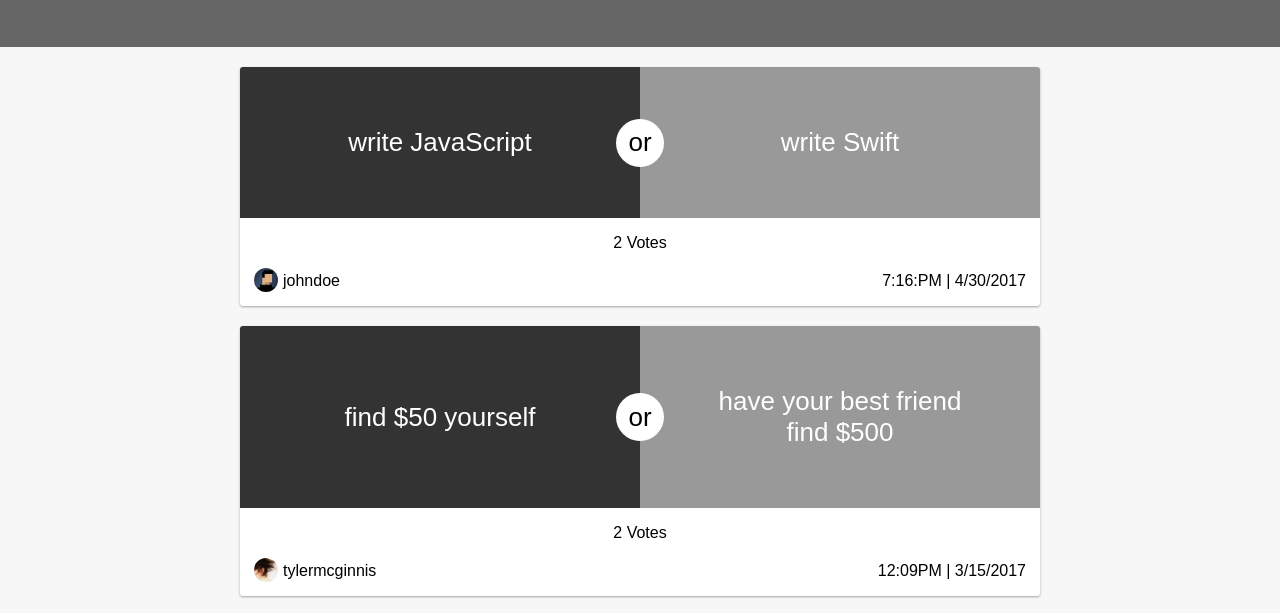
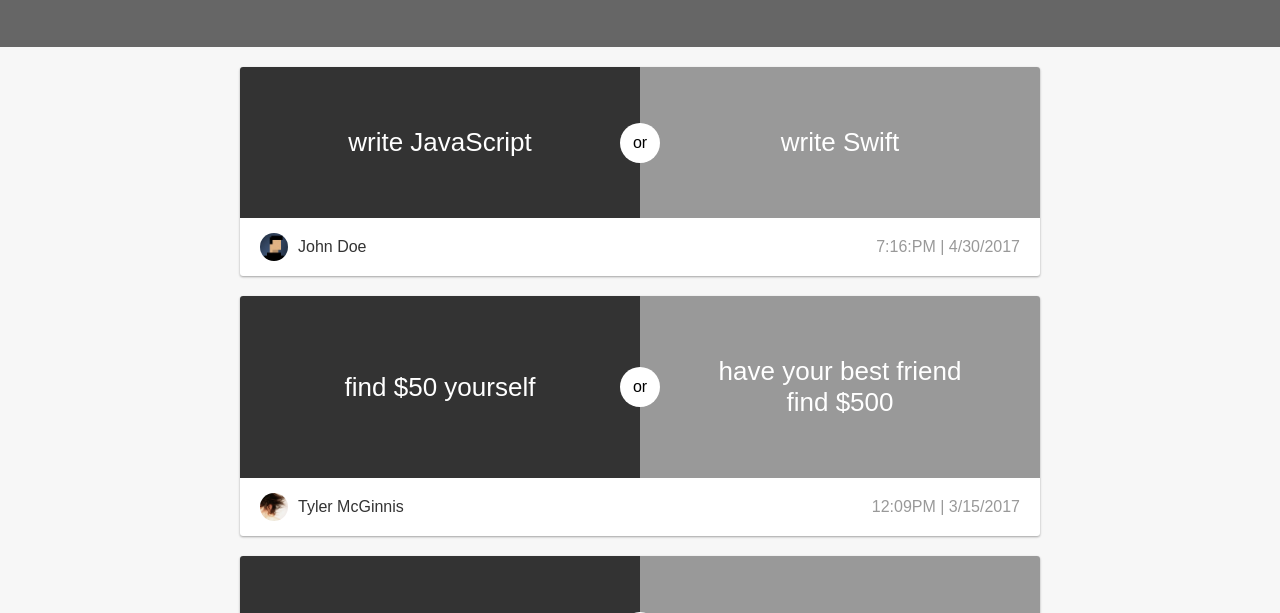
Before and after one commit to kirklikecaptain/would-you-rather-project, a React app: page / in a window 1280 px wide. Shown: the part 148-761 px from the top of the page. Built offline with nearby package versions, Linux system fonts and the light colour scheme.

Commit message:
added pollpage and newpoll components

```diff
--- a/src/api/_DATA.js
+++ b/src/api/_DATA.js
@@ -2,7 +2,7 @@
   sarahedo: {
     id: 'sarahedo',
     name: 'Sarah Edo',
-    avatarURL: './avatars/sara.png',
+    avatarURL: '/avatars/sara.png',
     answers: {
       "8xf0y6ziyjabvozdd253nd": 'optionOne',
       "6ni6ok3ym7mf1p33lnez": 'optionOne',
@@ -14,7 +14,7 @@
   tylermcginnis: {
     id: 'tylermcginnis',
     name: 'Tyler McGinnis',
-    avatarURL: './avatars/tyler.png',
+    avatarURL: '/avatars/tyler.png',
     answers: {
       "vthrdm985a262al8qx3do": 'optionOne',
       "xj352vofupe1dqz9emx13r": 'optionTwo',
@@ -24,7 +24,7 @@
   johndoe: {
     id: 'johndoe',
     name: 'John Doe',
-    avatarURL: './avatars/john.png',
+    avatarURL: '/avatars/john.png',
     answers: {
       "xj352vofupe1dqz9emx13r": 'optionOne',
       "vthrdm985a262al8qx3do": 'optionTwo',
--- a/src/api/api.js
+++ b/src/api/api.js
@@ -18,3 +18,38 @@
   const time = d.toLocaleTimeString('en-US')
   return time.substr(0, 5) + time.slice(-2) + ' | ' + d.toLocaleDateString()
 }
+
+export function formatQuestion (question, author) {
+  const { id, timestamp, optionOne, optionTwo } = question
+  const { name, avatarURL } = author
+
+  return {
+    name,
+    avatarURL,
+    id,
+    timestamp,
+    optionOne,
+    optionTwo
+  }
+}
+
+
+// export function formatTweet (tweet, author, authedUser, parentTweet) {
+//   const { id, likes, replies, text, timestamp } = tweet
+//   const { name, avatarURL } = author
+
+//   return {
+//     name,
+//     id,
+//     timestamp,
+//     text,
+//     avatar: avatarURL,
+//     likes: likes.length,
+//     replies: replies.length,
+//     hasLiked: likes.includes(authedUser),
+//     parent: !parentTweet ? null : {
+//       author: parentTweet.author,
+//       id: parentTweet.id,
+//     }
+//   }
+// }
--- a/src/components/App.js
+++ b/src/components/App.js
@@ -1,10 +1,13 @@
-import React, { Component } from 'react';
+import React, { Component, Fragment } from 'react';
 import { connect } from 'react-redux'
+import { BrowserRouter as Router, Route } from 'react-router-dom'
+import Nav from './Nav'
+import PollPage from './PollPage'
+import NewPoll from './NewPoll'
+import ListNewPolls from './ListNewPolls'
+import { handleInitialData } from '../actions/shared'
 import '../css/_base.css';
 import '../css/App.css';
-import Nav from './Nav'
-import ListNewPolls from './ListNewPolls'
-import { handleInitialData } from '../actions/shared'
 
 class App extends Component {
 
@@ -14,12 +17,23 @@
 
   render() {
     return (
-      <div>
-        <Nav />
-        <ListNewPolls />
-      </div>
+      <Router>
+        <Fragment>
+          <Nav />
+          <Route path='/' exact component={ListNewPolls} />
+          <Route path='/poll/:id' component={PollPage} />
+          <Route path='/new' component={NewPoll} />
+        </Fragment>
+      </Router>
     );
   }
 }
 
-export default connect()(App)
+function mapStateToProps ({ authedUser }) {
+  return {
+    loading: authedUser === null
+  }
+}
+
+
+export default connect(mapStateToProps)(App)
--- a/src/components/Nav.js
+++ b/src/components/Nav.js
@@ -19,7 +19,7 @@
           </a>
         </div>
       </nav>
-    );
+    )
   }
 }
 
--- a/src/components/NewPoll.js
+++ b/src/components/NewPoll.js
@@ -0,0 +1,17 @@
+import React, { Component } from 'react'
+// import Poll from './Poll'
+import '../css/_base.css';
+import '../css/PollPage.css';
+
+class NewPoll extends Component {
+  render() {
+    return (
+      <div className='container'>
+        NewPoll
+      </div>
+    )
+  }
+}
+
+
+export default NewPoll
--- a/src/components/Poll.js
+++ b/src/components/Poll.js
@@ -1,40 +1,45 @@
 import React, { Component } from 'react'
 import { connect } from 'react-redux'
-import { formatDate } from '../api/api'
+import { Link, withRouter } from 'react-router-dom'
+import { formatDate, formatQuestion } from '../api/api'
 import '../css/_base.css';
 import '../css/Poll.css';
-
-function mapStateToProps({authedUser, users, questions}, { id }) {
-  const question = questions[id]
-  const avatar = users[question.author].avatarURL
-  return {
-    authedUser,
-    question,
-    avatar
-  }
-}
 
 class Poll extends Component {
 
   render() {
-    const { question, avatar } = this.props
-    const { author, timestamp, optionOne, optionTwo } = question
+    const { question } = this.props
+    const { id, name, avatarURL, timestamp, optionOne, optionTwo } = question
 
-    console.log('this.props', this.props)
+    if (question === null) {
+      return <p>This does not exist</p>
+    }
+
 
     return (
-      <div className='poll-card'>
+      <Link to={`/poll/${id}`} className='poll-card'>
         <div className='poll-options'>
           <div className='option-one'>{optionOne.text}</div>
           <div className='option-two'>{optionTwo.text}</div>
         </div>
-        <div>
-          <p className='poll-votes'>{optionOne.votes.length + optionTwo.votes.length} Votes</p>
-          <p className='poll-info'><div><img className='card-avatar' src={avatar} alt={author} /><span>{author}</span></div><span>{formatDate(timestamp)}</span></p>
+        <div className='poll-data'>
+          <p className='poll-info'><span><img className='card-avatar' src={avatarURL} alt={name} /><span>{name}</span></span><span className='submit-date'>{formatDate(timestamp)}</span></p>
         </div>
-      </div>
+      </Link>
     )
   }
 }
 
-export default connect(mapStateToProps)(Poll)
+
+function mapStateToProps({authedUser, users, questions}, { id }) {
+  const question = questions[id]
+
+  return {
+    authedUser,
+    question: question
+      ? formatQuestion(question, users[question.author])
+      : null
+  }
+}
+
+export default withRouter(connect(mapStateToProps)(Poll))
--- /dev/null
+++ b/src/components/PollPage.js
@@ -0,0 +1,27 @@
+import React, { Component } from 'react'
+import { connect } from 'react-redux'
+import Poll from './Poll'
+import '../css/_base.css';
+import '../css/PollPage.css';
+
+class PollPage extends Component {
+  render() {
+    console.log(this.props)
+    const { id } = this.props
+    return (
+      <div className='container'>
+        <Poll id={id} />
+      </div>
+    )
+  }
+}
+
+function mapStateToProps({ authedUser, questions, users }, props) {
+  const { id } = props.match.params
+
+  return {
+    id
+  }
+}
+
+export default connect(mapStateToProps)(PollPage)
--- a/src/css/Poll.css
+++ b/src/css/Poll.css
@@ -1,4 +1,7 @@
 .poll-card {
+  display: block;
+  text-decoration: none;
+  color: #333;
   margin-top: 20px;
   background: white;
   border-radius: 3px;
@@ -28,11 +31,11 @@
 
 .option-one:after {
   content: 'or';
+  font-size: 16px;
   position: absolute;
-  right: -24px;
-  padding: 14px;
-  width: 20px;
-  height: 20px;
+  right: -20px;
+  width: 40px;
+  height: 40px;
   border-radius: 50%;
   background: white;
   color: black;
@@ -46,12 +49,18 @@
   background: #999;
 }
 
+.poll-data {
+  padding: 15px 20px 20px 20px;
+}
+
 .poll-votes {
   text-align: center;
+  font-size: 25px;
+  margin: 0px;
 }
 
 .poll-info {
-  padding: 0px 14px;
+  margin: 0px;
   display: flex;
   justify-content: space-between;
   align-items: flex-end;
@@ -59,8 +68,12 @@
 
 .card-avatar {
   display: inline-block;
-  width: 24px;
-  height: 24px;
-  border-radius: 12px;
-  margin: 0px 5px -6px 0px;
+  width: 28px;
+  height: 28px;
+  border-radius: 50%;
+  margin: 0px 10px -9px 0px;
 }
+
+.submit-date {
+  color: #999;
+}
--- a/src/css/_base.css
+++ b/src/css/_base.css
@@ -1,3 +1,7 @@
+*, *::after, *::before {
+  box-sizing: border-box;
+}
+
 .container {
   max-width: 800px;
   margin: 0px auto;
```
Also changed, not shown: src/css/PollPage.css (added).
